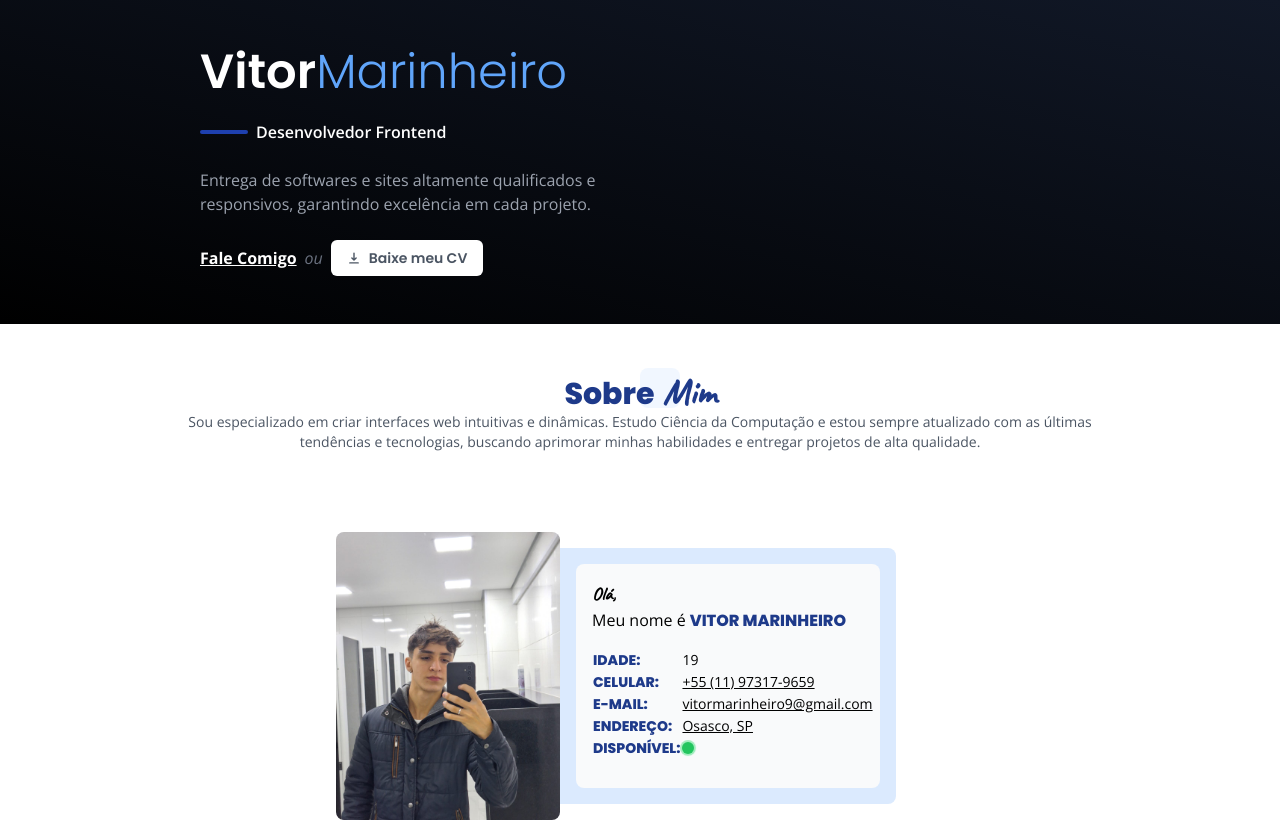
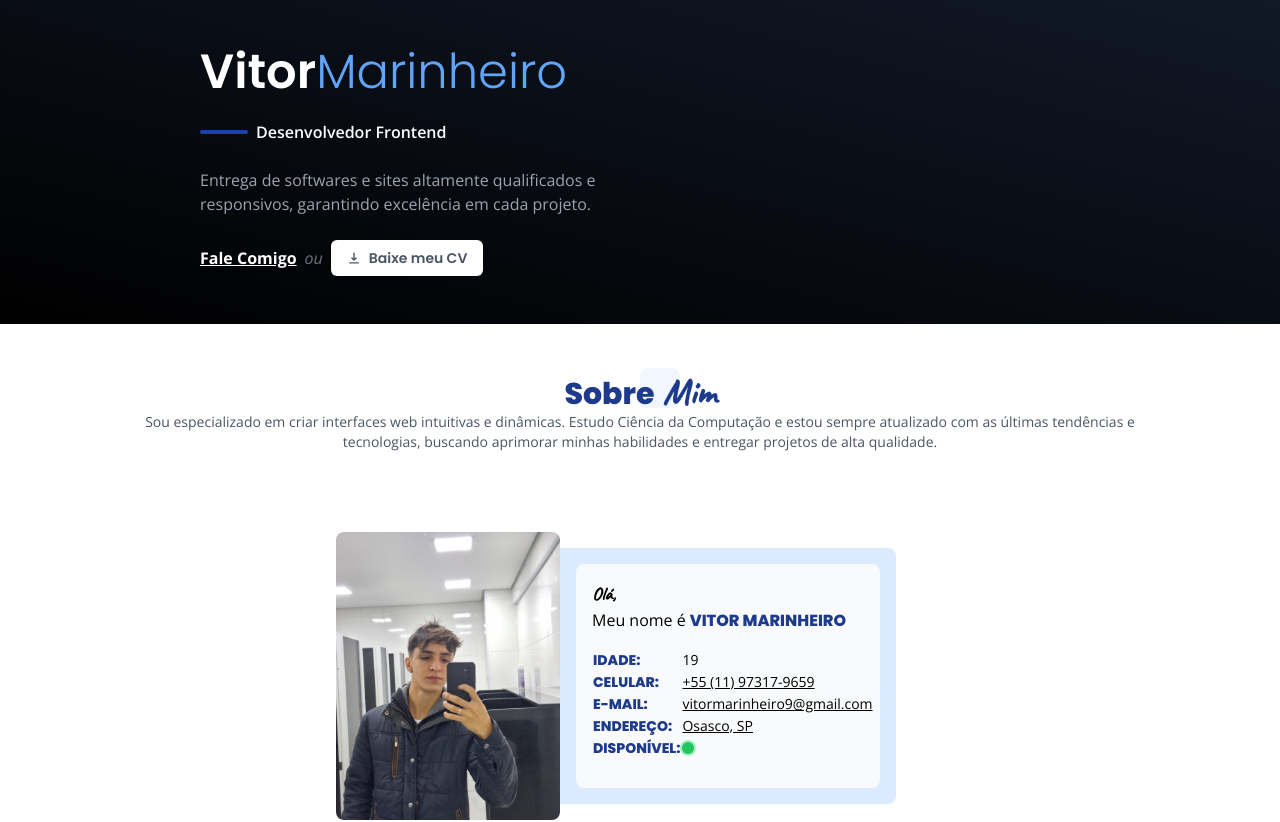
Before and after one commit to vitormarinheiro1/portfolio, a React (Vite) app: page / in a window 1280 px wide. Shown: the top 822 px of the page. Built offline with nearby package versions, Linux system fonts and the light colour scheme.

Commit message:
fix(About): corringindo bug de texto do email em telas menores

```diff
--- a/src/components/About/index.tsx
+++ b/src/components/About/index.tsx
@@ -2,7 +2,7 @@ import React from "react";
 
 export function About() {
     return (
-        <section className="container mx-auto my-4 max-w-5xl p-4">
+        <section className="container mx-auto my-4 max-w-5xl py-4">
             <div className="relative p-4 text-center">
                 <h2 className="relative text-blue-900 font-bold z-10">
                     <span className="mr-2 font-headline text-3xl font-bold">Sobre</span>
```
